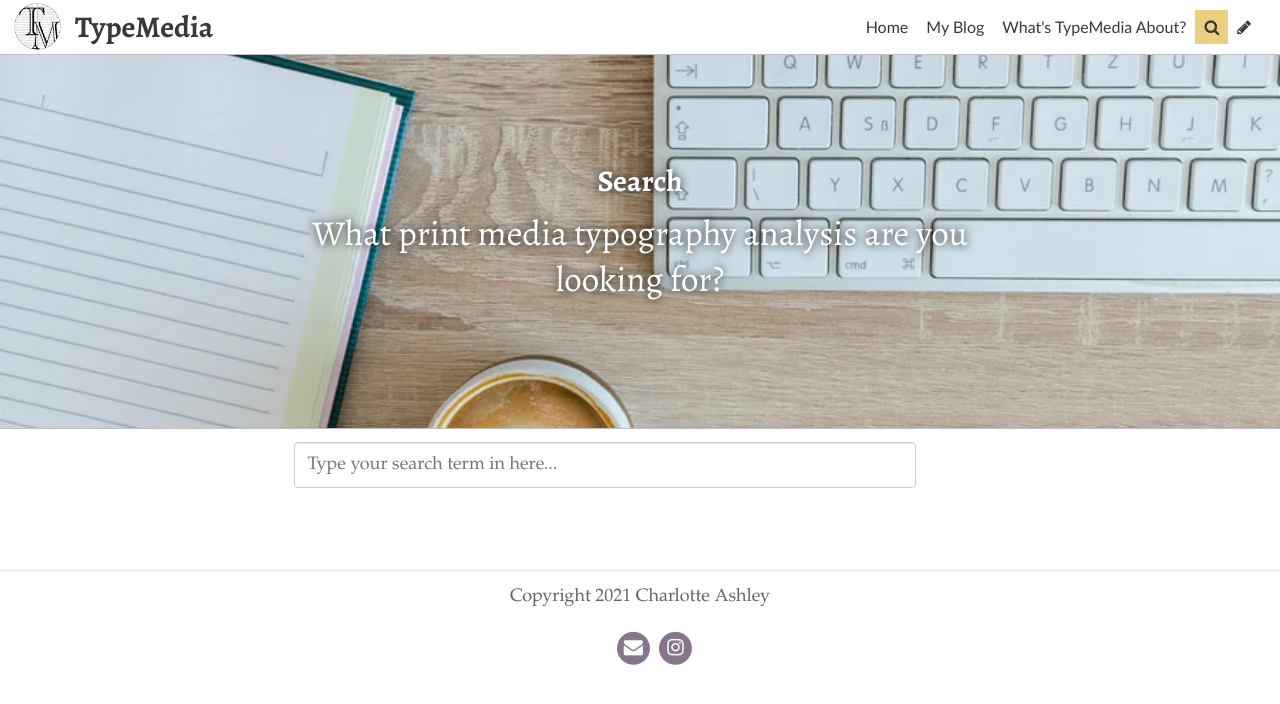
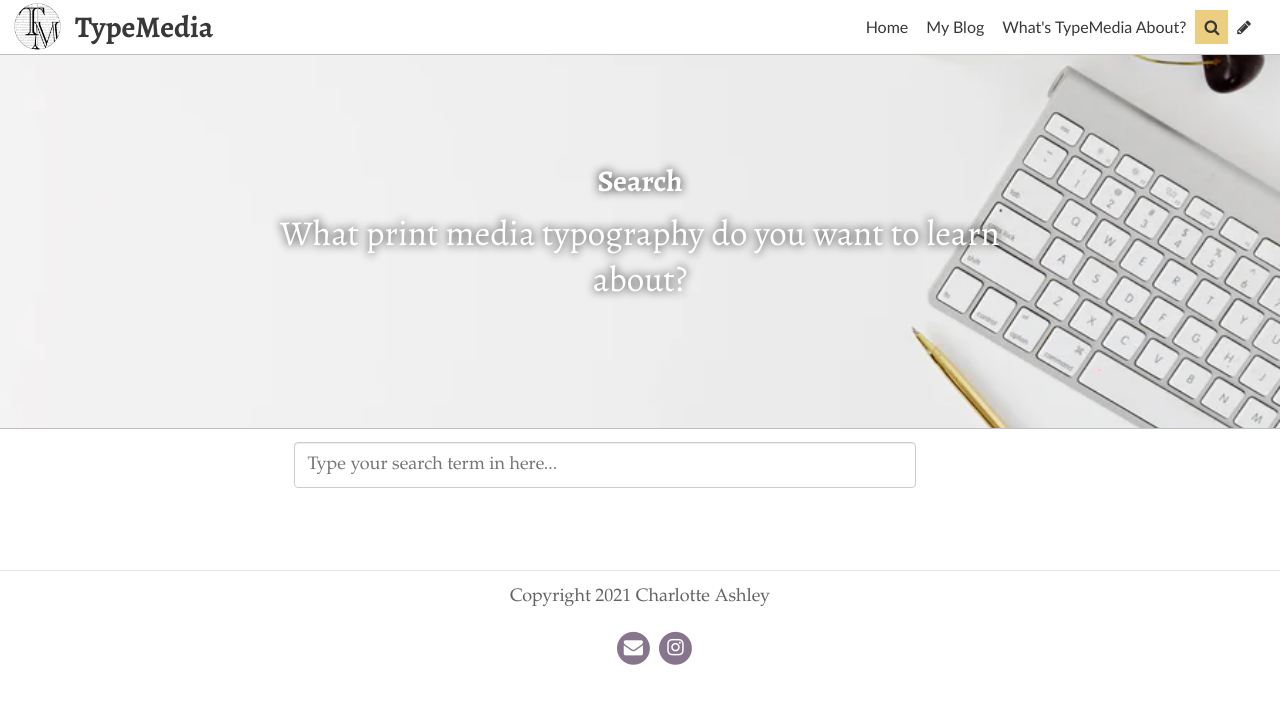
Before and after one commit to charlotteaashley/typo-design-template, a Jekyll site: the page built from pages/search.md, in a window 1280 px wide. Shown: the top 704 px of the page. Built offline with Jekyll 4.4.1, drawn with Linux system fonts in a browser that asks for light colours; some web fonts are replaced.

Commit message:
Update Page “search”

```diff
--- a/pages/search.md
+++ b/pages/search.md
@@ -1,12 +1,12 @@
 ---
 title: Search
-subtitle: What print media typography analysis are you looking for?
+subtitle: What print media typography do you want to learn about?
 permalink: /search/
 show: true
 layout: search
 feature-img: assets/img/pexels/search-map.jpeg
 date: 2021-10-11T08:33:49.145Z
 icon: fa-search
-image: ../uploads/photo-1500989145603-8e7ef71d639e.webp
+image: ../uploads/photo-1518655048521-f130df041f66.webp
 ---
 Type in what you wish to find out about the choices different forms of print media take on when deciding the typography used in their branding.
```
